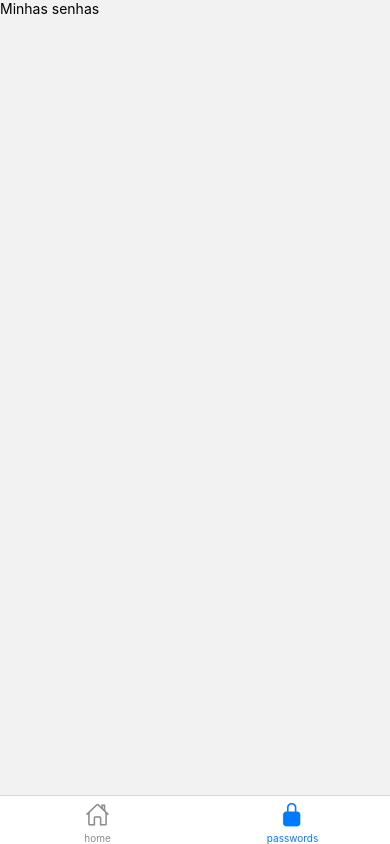
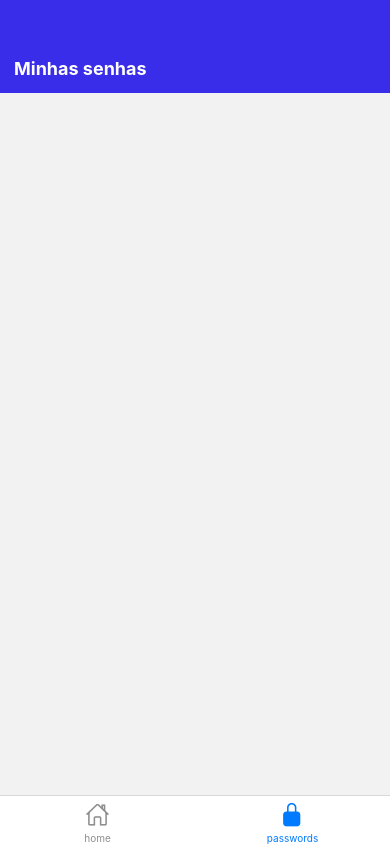
Before and after one commit to davidrockkj/password-generator-react-native, a React Native app: screen /passwords in a window 390 px wide. Built offline with nearby package versions, Linux system fonts and the light colour scheme.

Commit message:
Estilizando tela 'passwords'

```diff
--- a/src/pages/passwords/index.js
+++ b/src/pages/passwords/index.js
@@ -1,9 +1,28 @@
-import { View, Text } from 'react-native';
+import { View, Text, StyleSheet } from 'react-native';
+import { SafeAreaView } from 'react-native-safe-area-context';
 
 export function Passwords(){
   return (
-    <View>
-      <Text>Minhas senhas</Text>
-    </View>
+    <SafeAreaView style={{ flex: 1, }}> {/* Usando para o texto não ficar escondido */}
+      <View style={styles.header}>
+        <Text style={styles.title}>Minhas senhas</Text>
+      </View>
+    </SafeAreaView>
   )
 }
+
+
+const styles = StyleSheet.create({
+  header: {
+    backgroundColor: '#392de9',
+    paddingTop: 58,
+    paddingBottom: 14,
+    paddingLeft: 14,
+    paddingRight: 14
+  },
+  title: {
+    fontSize: 18,
+    color: '#fff',
+    fontWeight: 'bold',
+  }
+})
```
